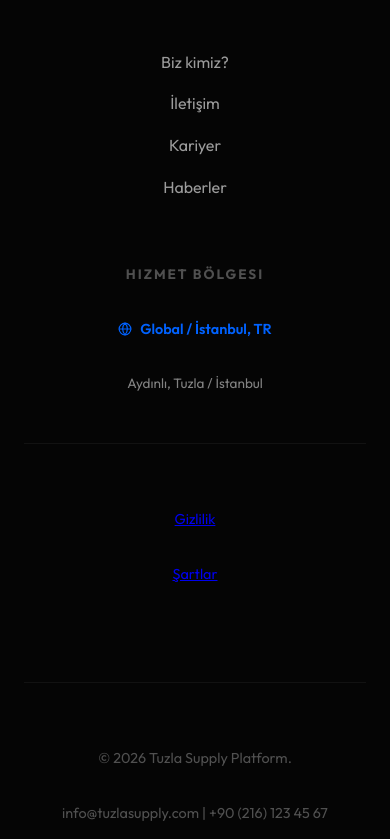
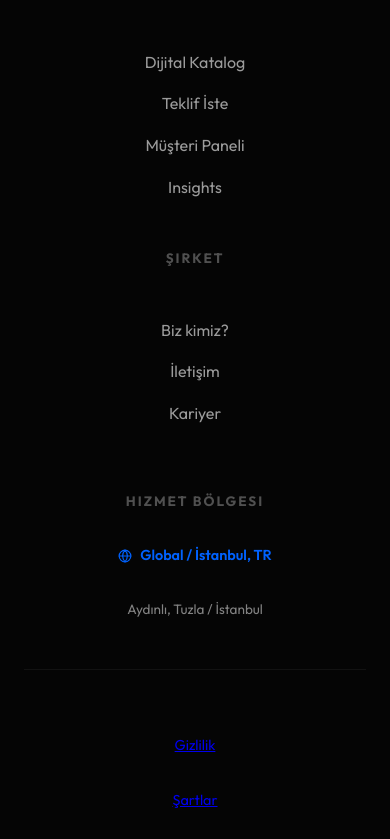
Before and after one commit to cemcsharp/tuzlasupply, a Next.js app: page /rfq in a window 390 px wide. Shown: the part 2785-3624 px from the top of the page. Built offline with nearby package versions, Linux system fonts and the light colour scheme; no server answers; the database is empty.

Commit message:
style: update footer navigation with quick links and responsive layout

```diff
--- a/src/app/page.module.css
+++ b/src/app/page.module.css
@@ -2032,8 +2032,8 @@
 
 .footerMain {
   display: grid;
-  grid-template-columns: 2fr 1fr 1.5fr;
-  gap: 6rem;
+  grid-template-columns: 1.5fr 3fr 1.5fr;
+  gap: 4rem;
   margin-bottom: 6rem;
 }
 
@@ -2077,8 +2077,8 @@
 
 .footerNavGroup {
   display: grid;
-  grid-template-columns: 1fr 1fr;
-  gap: 2rem;
+  grid-template-columns: repeat(3, 1fr);
+  gap: 3rem;
 }
 
 .footerNavCol h5,
@@ -2153,3 +2153,33 @@
   text-decoration: none;
   font-weight: 600;
 }
+
+@media (max-width: 1024px) {
+  .footerMain {
+    grid-template-columns: 1fr;
+    gap: 4rem;
+  }
+
+  .footerNavGroup {
+    grid-template-columns: repeat(3, 1fr);
+  }
+}
+
+@media (max-width: 768px) {
+  .footerNavGroup {
+    grid-template-columns: 1fr;
+    gap: 3rem;
+  }
+
+  .legalLeft {
+    flex-direction: column;
+    gap: 1rem;
+    text-align: center;
+  }
+
+  .footerLegal {
+    flex-direction: column;
+    text-align: center;
+    gap: 2rem;
+  }
+}
--- a/src/components/Footer.tsx
+++ b/src/components/Footer.tsx
@@ -30,7 +30,7 @@
 
           <div className={styles.footerNavGroup}>
             <div className={styles.footerNavCol}>
-              <h5>{isTr ? "Çözümler" : "Solutions"}</h5>
+              <h5>{isTr ? "Hizmetler" : "Solutions"}</h5>
               <Link href="/solutions/ship-electrical">{isTr ? "Gemi Elektriği" : "Ship Electrical"}</Link>
               <Link href="/solutions/ship-mechanical">{isTr ? "Gemi Mekanik" : "Ship Mechanical"}</Link>
               <Link href="/solutions/ship-painting">{isTr ? "Gemi Boya" : "Ship Painting"}</Link>
@@ -38,11 +38,17 @@
               <Link href="/solutions/shipyard-logistics">{isTr ? "Lojistik" : "Logistics"}</Link>
             </div>
             <div className={styles.footerNavCol}>
+              <h5>{isTr ? "Hızlı Erişim" : "Quick Links"}</h5>
+              <Link href="/catalog">{isTr ? "Dijital Katalog" : "Digital Catalog"}</Link>
+              <Link href="/rfq">{isTr ? "Teklif İste" : "Request Quote"}</Link>
+              <Link href="/admin/login">{isTr ? "Müşteri Paneli" : "Customer Portal"}</Link>
+              <Link href="/company/insights">{isTr ? "Insights" : "Insights"}</Link>
+            </div>
+            <div className={styles.footerNavCol}>
               <h5>{isTr ? "Şirket" : "Company"}</h5>
               <Link href="/company/about">{isTr ? "Biz kimiz?" : "Who are we?"}</Link>
               <Link href="/#contact">{isTr ? "İletişim" : "Contact"}</Link>
               <Link href="/company/careers">{isTr ? "Kariyer" : "Careers"}</Link>
-              <Link href="/company/insights">{isTr ? "Haberler" : "Insights"}</Link>
             </div>
           </div>
 
```
